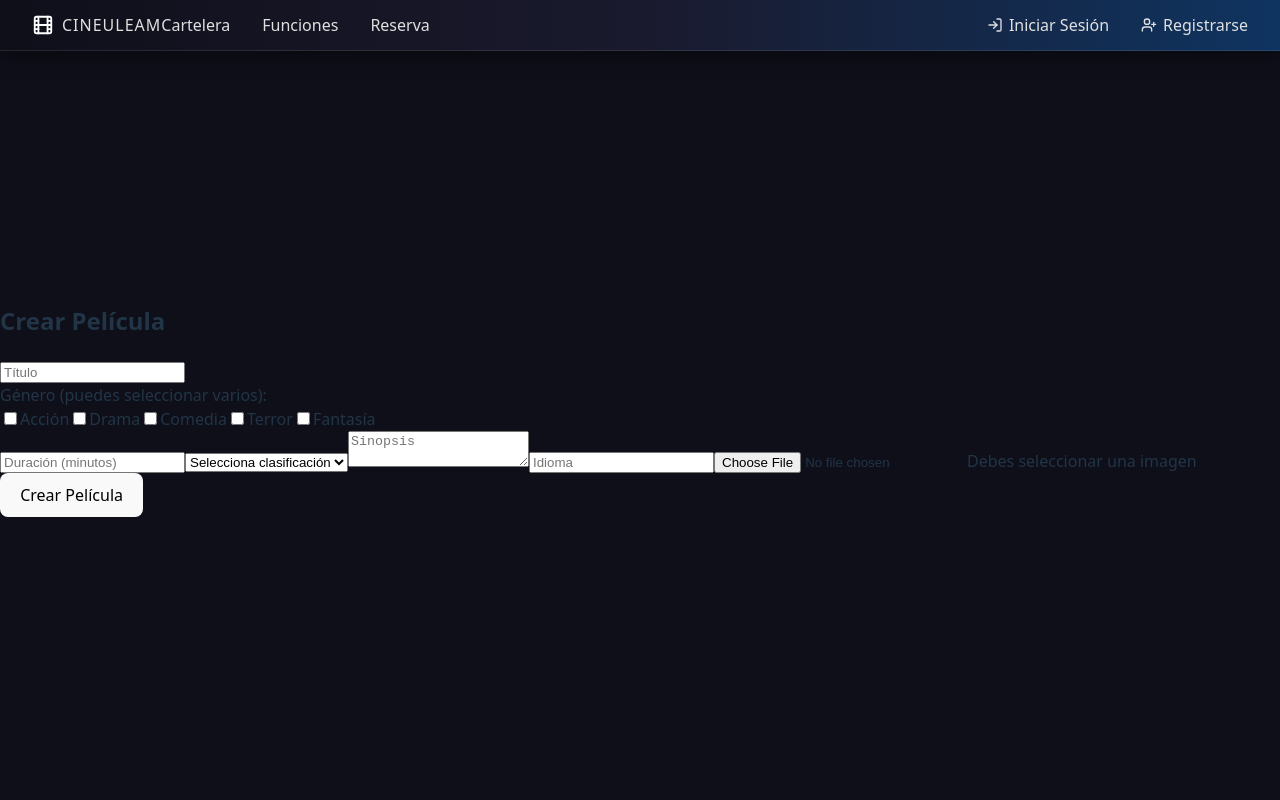
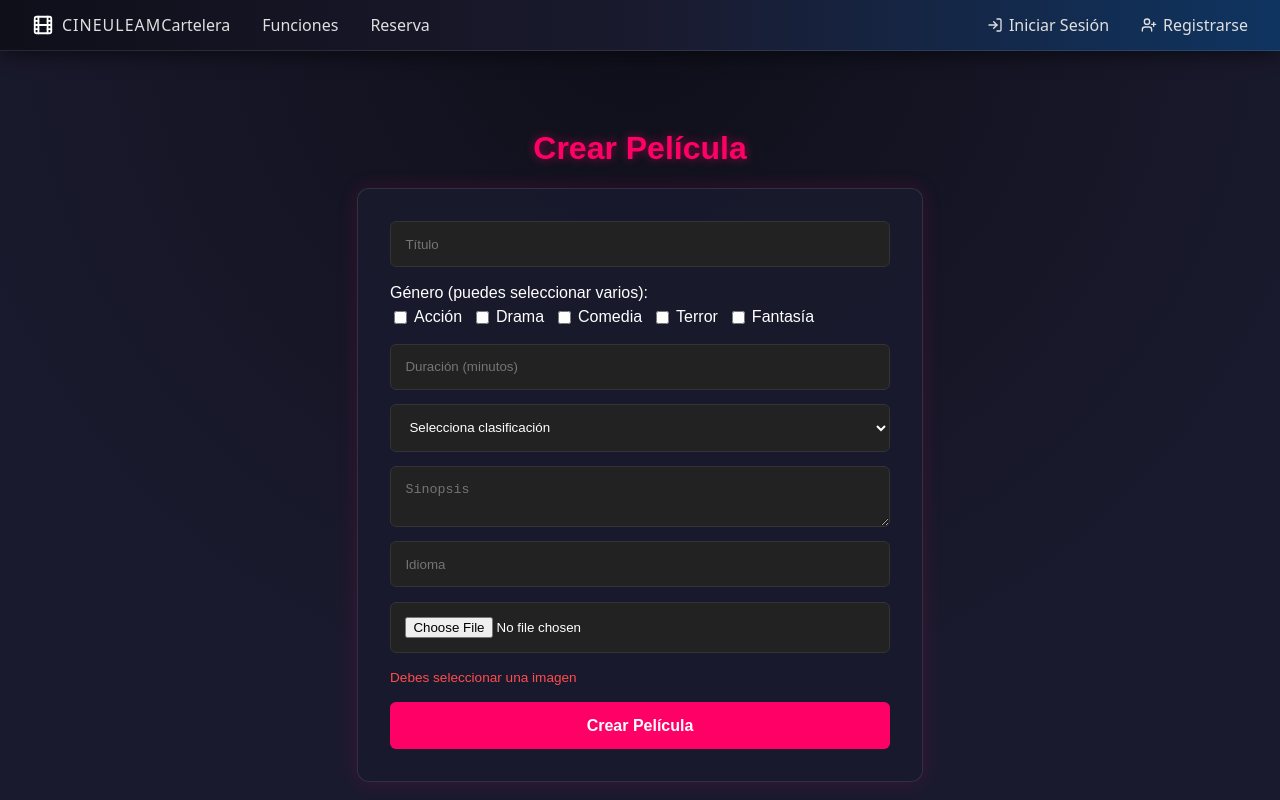
Before and after one commit to MarlonX-a/CineUleam, a React (Vite) app in the folder frontend/: page /crear-pelicula in a window 1280 px wide. Built offline with nearby package versions, Linux system fonts and the light colour scheme.

Commit message:
Formulario de peliculas arreglado

```diff
--- a/frontend/src/App.css
+++ b/frontend/src/App.css
@@ -271,3 +271,121 @@ a:hover {
     font-size: 1.6rem;
   }
 }
+
+.register-container {
+  position: relative;
+  width: 100vw;
+  min-height: 100vh;
+  display: flex;
+  justify-content: center;
+  align-items: center;
+  flex-direction: column;
+  background: radial-gradient(circle at top, #0f0f1a, #1a1a2e 70%);
+  color: #fff;
+  font-family: 'Poppins', sans-serif;
+  text-align: center;
+  padding-top: 80px;
+  box-sizing: border-box;
+  overflow-x: hidden;
+}
+
+.register-container form {
+  background: rgba(26, 26, 46, 0.95);
+  padding: 2rem;
+  border-radius: 12px;
+  width: 90%;
+  max-width: 500px;
+  display: flex;
+  flex-direction: column;
+  gap: 0.9rem;
+  box-shadow: 0 0 20px rgba(255, 0, 102, 0.15);
+  border: 1px solid rgba(255, 255, 255, 0.1);
+  margin: 0 auto;
+}
+
+.register-container h2 {
+  margin-bottom: 1rem;
+  font-size: 2rem;
+  color: #ff0066;
+  text-shadow: 0 0 10px rgba(255, 0, 102, 0.5);
+}
+
+.register-container input,
+.register-container select,
+.register-container textarea {
+  padding: 0.9rem;
+  border: 1px solid #333;
+  border-radius: 6px;
+  background-color: #222;
+  color: #fff;
+  outline: none;
+  transition: all 0.3s ease;
+}
+
+.register-container input:focus,
+.register-container select:focus,
+.register-container textarea:focus {
+  border-color: #ff0066;
+  box-shadow: 0 0 6px #ff0066;
+}
+
+.register-container span {
+  color: #ff4d4d;
+  font-size: 0.85rem;
+  text-align: left;
+}
+
+.register-container button[type="submit"] {
+  background-color: #ff0066;
+  color: #fff;
+  border: none;
+  padding: 0.9rem;
+  border-radius: 6px;
+  cursor: pointer;
+  font-weight: bold;
+  transition: background 0.3s ease, transform 0.2s ease;
+}
+
+.register-container button[type="submit"]:hover {
+  background-color: #e6005a;
+  transform: scale(1.03);
+}
+
+/* Multi-select de géneros */
+.multi-select {
+  display: flex;
+  flex-direction: column;
+  align-items: flex-start;
+  text-align: left;
+}
+
+.opciones-genero {
+  display: flex;
+  gap: 10px;
+  flex-wrap: wrap;
+}
+
+.opciones-genero label {
+  display: flex;
+  align-items: center;
+  gap: 4px;
+}
+
+/* Mensaje de formulario */
+.form-message {
+  margin-top: 0.5rem;
+  color: #ffcc00;
+  font-weight: 500;
+}
+
+/* Responsivo */
+@media (max-width: 480px) {
+  .register-container form {
+    width: 95%;
+    padding: 1.5rem;
+  }
+
+  .register-container h2 {
+    font-size: 1.6rem;
+  }
+}
--- a/frontend/src/Pages/CrearPelicula.jsx
+++ b/frontend/src/Pages/CrearPelicula.jsx
@@ -66,10 +66,9 @@ export function CrearPelicula() {
   };
 
   return (
-    <div className="form-container">
+    <div className="register-container">
       <h2>Crear Película</h2>
-      <form onSubmit={onSubmit} className="form-content">
-
+      <form onSubmit={onSubmit}>
         <input
           type="text"
           placeholder="Título"
```
